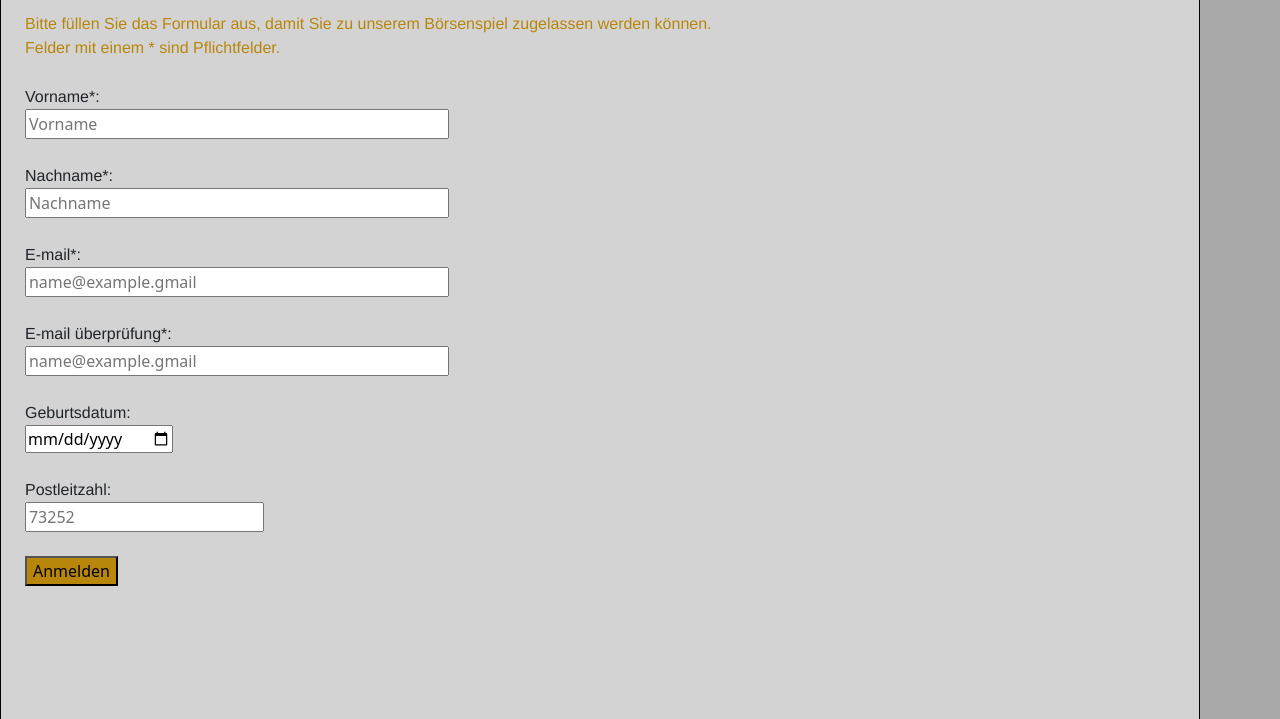
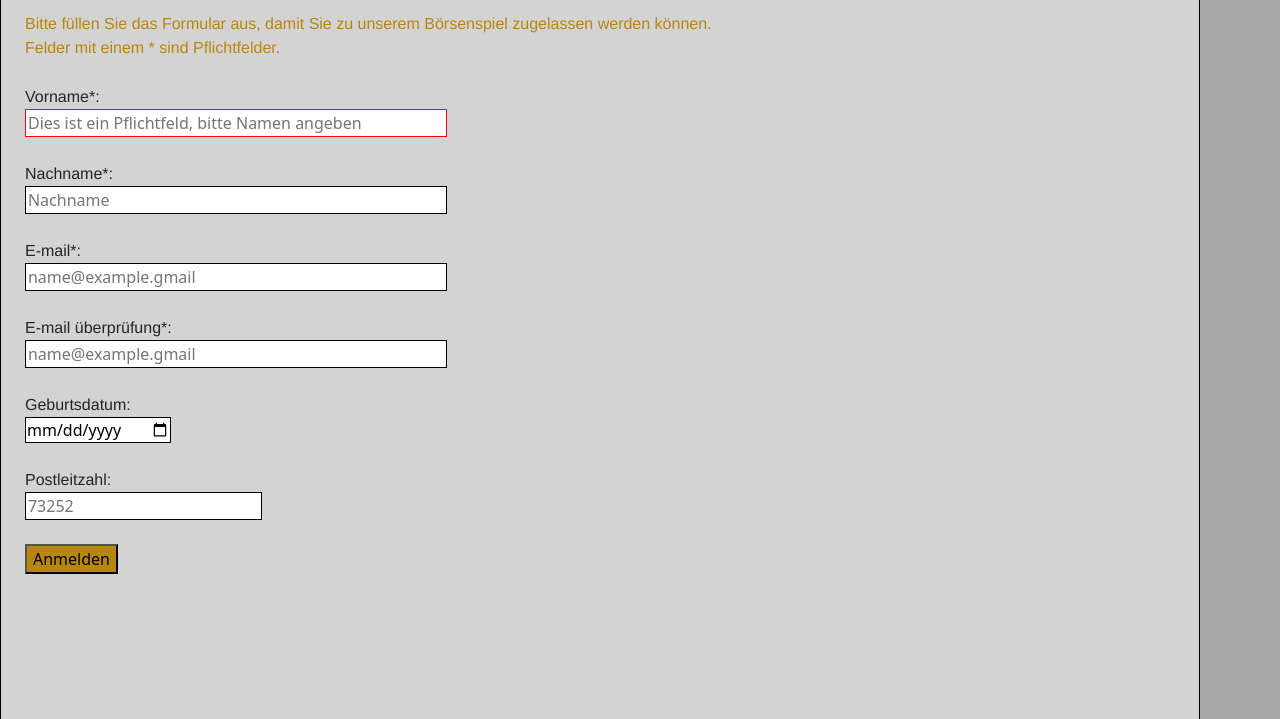
Before and after one commit to jan310/boersenspiel, a plain HTML site: page html/registrierung.html in a window 1280 px wide. Both pictures are taken after a click on the button "Anmelden". Shown: the part 81-800 px from the top of the page. Drawn offline with nearby package versions, Linux system fonts and the light colour scheme.

Commit message:
prufenVorname

```diff
--- a/css/registrierung.css
+++ b/css/registrierung.css
@@ -31,3 +31,7 @@ h1{
     margin-left: 2%;
     background-color: darkgoldenrod;
 }
+
+.textFeldDesign{
+    border: 1px solid black;
+}
--- a/html/registrierung.html
+++ b/html/registrierung.html
@@ -18,26 +18,26 @@
 
       <form id="formLayout">
         <label id="label1" for="firstName" class>Vorname*:</label><br/>
-        <input type="text" id="firstName" size="40" placeholder="Vorname"><br/><br/>
+        <input type="text" id="firstName" size="40" placeholder="Vorname" class="textFeldDesign"><br/><br/>
 
         <label id="label1" for="lastName" class>Nachname*:</label><br/>
-        <input type="text" id="lastName" size="40" placeholder="Nachname"><br/><br/>
+        <input type="text" id="lastName" size="40" placeholder="Nachname" class="textFeldDesign"><br/><br/>
 
         <label id="label1" for="email" class>E-mail*:</label><br/>
-        <input type="email" id="email" size="40" placeholder="name@example.gmail"><br/><br/>
+        <input type="email" id="email" size="40" placeholder="name@example.gmail" class="textFeldDesign"><br/><br/>
 
         <label id="label1" for="email2" class>E-mail überprüfung*:</label><br/>
-        <input type="email" id="email2" size="40" placeholder="name@example.gmail"><br/><br/>
+        <input type="email" id="email2" size="40" placeholder="name@example.gmail" class="textFeldDesign"><br/><br/>
 
         <label id="label1" for="birthDate" class>Geburtsdatum:</label><br/>
-        <input type="date" id="birthDate" size="40" placeholder="xx.xx.xxxx"><br/><br/>
+        <input type="date" id="birthDate" size="40" placeholder="xx.xx.xxxx" class="textFeldDesign"><br/><br/>
 
         <label id="label1" for="post" class>Postleitzahl:</label><br/>
-        <input type="number" id="post" size="50" placeholder="73252"><br/><br/>
+        <input type="number" id="post" size="50" placeholder="73252" class="textFeldDesign"><br/><br/>
 
       </form>
 
-      <button type="button" id="logIn">Anmelden</button>
+      <button type="button" id="logIn" onclick="examineAnswers()">Anmelden</button>
 
   </div>
 
--- /dev/null
+++ b/js/registrierung.js
@@ -0,0 +1,18 @@
+
+
+function examineAnswers(){
+
+    let fname = document.getElementById("firstName").value;
+    let lname = document.getElementById("lastName").value;
+    let email = document.getElementById("email").value;
+    let email2 = document.getElementById("email2").value;
+    let birthDate = document.getElementById("birthDate").value;
+    let post = document.getElementById("post").value;
+
+    if(fname == ""){
+        document.getElementById("firstName").style.border = "1px solid red";
+        document.getElementById("firstName").placeholder = "Dies ist ein Pflichtfeld, bitte Namen angeben";
+    }else{
+        document.getElementById("firstName").style.border = "1px solid darkgoldenrod";
+    }
+}
```
